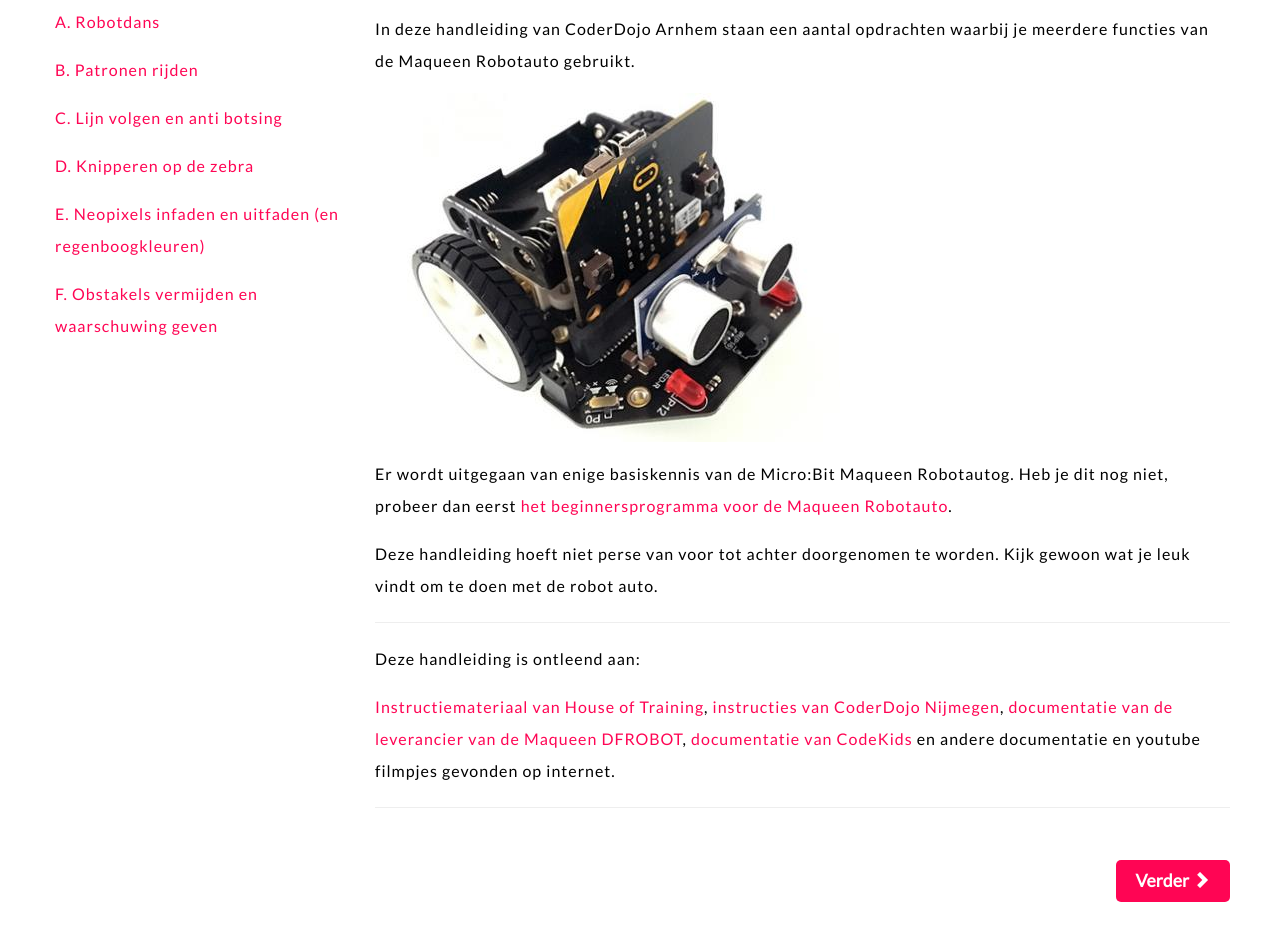
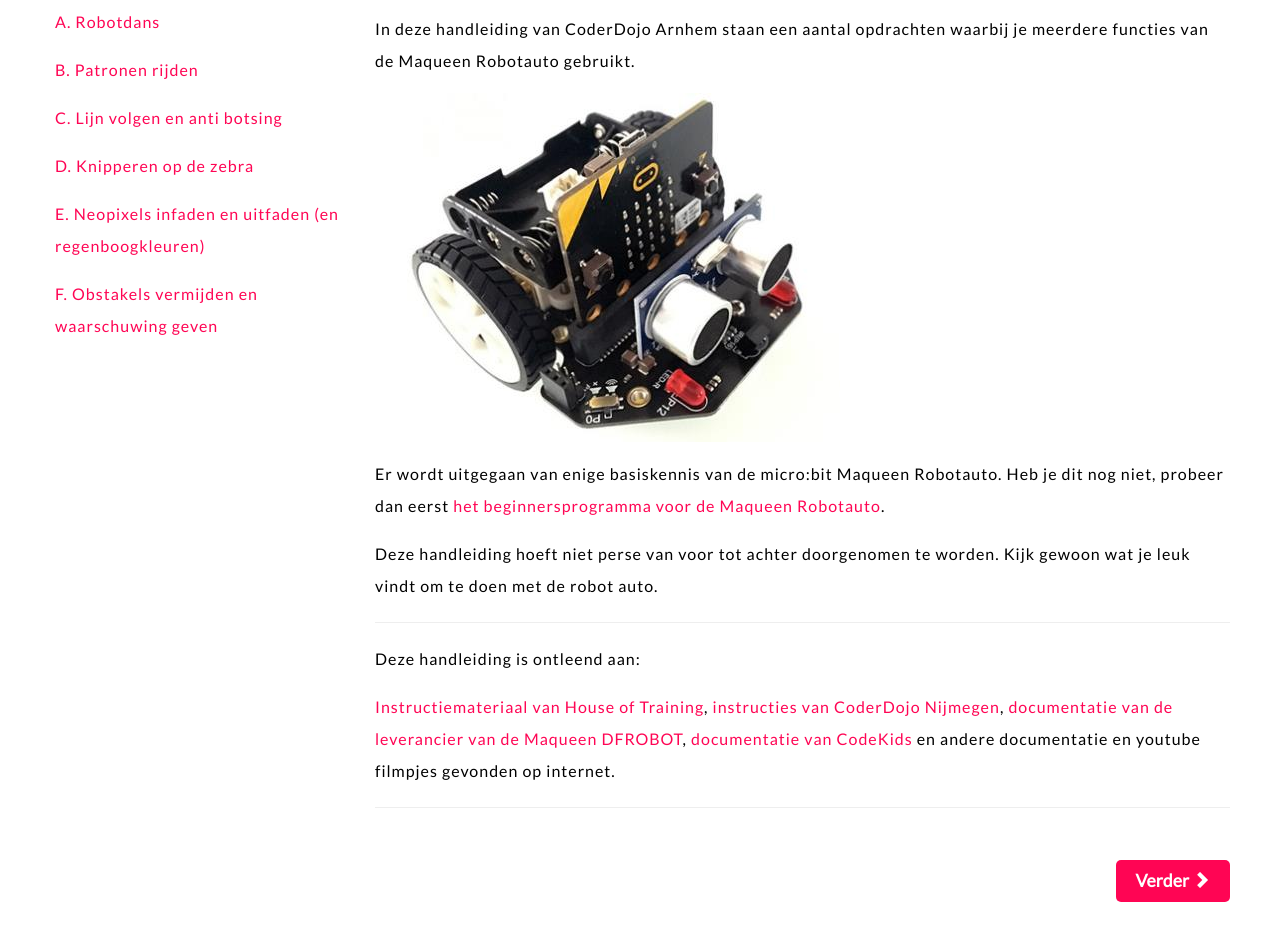
Before and after one commit to coderdojo-arnhem/coderdojo-arnhem.github.io, a Jekyll site: the page built from materiaal/microbit-maqueen-combinatie-opdrachten.md, in a window 1280 px wide and 1394 px high. Shown: the part 442-1383 px from the top of the window. Built offline with Jekyll 4.4.1, drawn with Linux system fonts in a browser that asks for light colours; nearby versions of some CDN libraries.

Commit message:
Maqueen small changes

```diff
--- a/materiaal/microbit-maqueen-combinatie-opdrachten.md
+++ b/materiaal/microbit-maqueen-combinatie-opdrachten.md
@@ -15,7 +15,7 @@ In deze handleiding van CoderDojo Arnhem staan een aantal opdrachten waarbij je
 
 ![sprites](/static/img/maqueen/image-005.jpg)
 
-Er wordt uitgegaan van enige basiskennis van de Micro:Bit Maqueen Robotautog. Heb je dit nog niet, probeer dan eerst [het
+Er wordt uitgegaan van enige basiskennis van de micro:bit Maqueen Robotauto. Heb je dit nog niet, probeer dan eerst [het
 beginnersprogramma voor de Maqueen Robotauto](https://coderdojo-arnhem.github.io/materiaal/microbit-maqueen/).
 
 Deze handleiding hoeft niet perse van voor tot
```
Also changed, not shown: materiaal/microbit-maqueen.md (+10 -8 lines), static/img/maqueen/maqueen_menu_v4.png (added).
